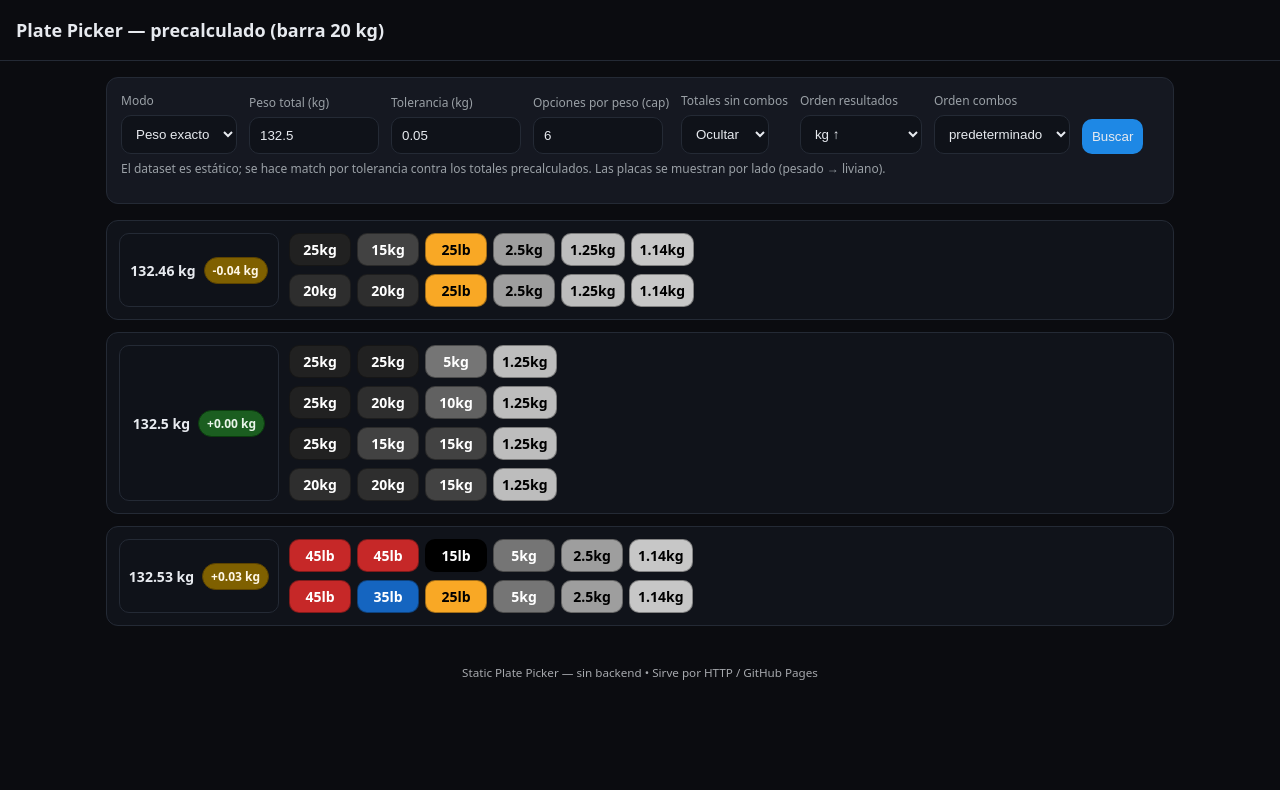
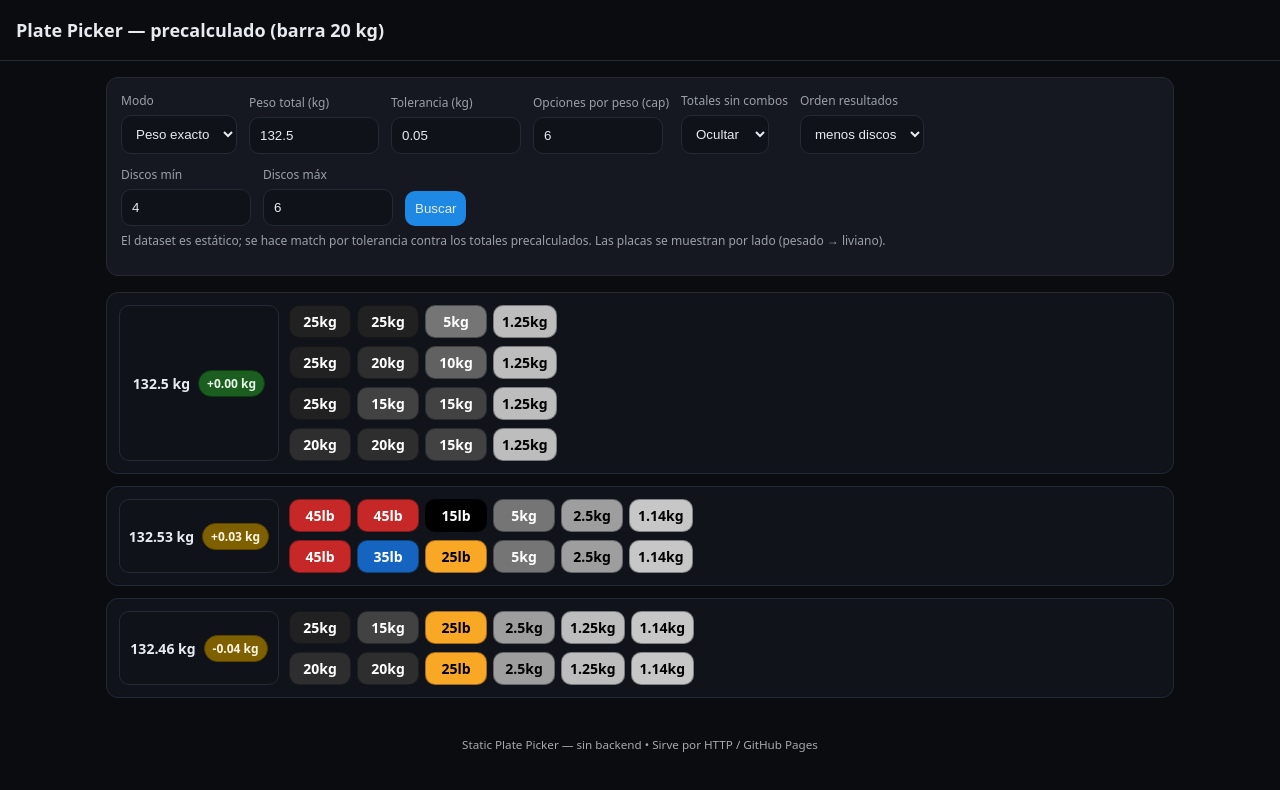
Before and after one commit to mateogon/plate-picker, a plain HTML site: page index.html in a window 1280 px wide. Both pictures are taken after a click on the button "Buscar". Drawn offline with Linux system fonts and the light colour scheme.

Commit message:
Prioritize fewer plates when sorting results

```diff
--- a/assets/js/app.js
+++ b/assets/js/app.js
@@ -1,8 +1,7 @@
 import { loadData, DATA, INDEX } from "./data.js";
 import { nearestKeys, rangeKeys, sortResultsArray } from "./search.js";
 import { render } from "./render.js";
-import { loadState, bindStateAutosave } from "./state.js";
-import { fmt } from "./utils.js";
+import { loadState, bindStateAutosave, saveState } from "./state.js";
 
 const $ = (id) => document.getElementById(id);
 const modeSel = $("mode");
@@ -16,8 +15,9 @@ const tolInp = $("tol");
 const capPerWeight = $("capPerWeight");
 const emptyPolicy = $("emptyPolicy");
 const sortResults = $("sortResults");
-const sortCombos = $("sortCombos");
 const results = $("results");
+const minPlates = $("minPlates");
+const maxPlates = $("maxPlates");
 
 modeSel.addEventListener("change", ()=>{
   const isRange = modeSel.value === "range";
@@ -25,12 +25,11 @@ modeSel.addEventListener("change", ()=>{
   rangeBox.style.display = isRange ? "" : "none";
 });
 
-$("go").addEventListener("click", ()=>{
+function runSearch(resetRange = true){
   if (!DATA){ alert("Cargando datos…"); return; }
-  const cap = parseInt(capPerWeight.value || "6", 10);
-  const emptyPol = emptyPolicy.value;
-  const sortResMode = sortResults.value;
-  const sortCombosMode = sortCombos.value;
+  const cap = parseInt(capPerWeight?.value || "6", 10);
+  const emptyPol = emptyPolicy?.value || "hide";
+  const sortResMode = sortResults?.value || "asc";
 
   let keys = [];
   let target = null;
@@ -50,16 +49,53 @@ $("go").addEventListener("click", ()=>{
   for (const k of keys){
     const entry = INDEX.byKey.get(k.toFixed(2));
     if (!entry) continue;
+    const combos = (entry.combos || [])
+      .slice() // copia para no mutar el dataset original
+      .sort((a,b)=> a.length - b.length)
+      .slice(0, cap);
     itemsRaw.push({
       kg: entry.kg,
-      combos: (entry.combos || []).slice(0, cap)
+      combos,
+      minPlates: combos.length ? combos[0].length : Infinity
     });
   }
 
+  let minGlobal = Infinity, maxGlobal = -Infinity;
+  for (const it of itemsRaw){
+    if (it.minPlates < minGlobal) minGlobal = it.minPlates;
+    if (it.minPlates > maxGlobal) maxGlobal = it.minPlates;
+  }
+  if (!isFinite(minGlobal) || !isFinite(maxGlobal)){
+    minGlobal = 0; maxGlobal = 0;
+  }
+  minPlates.min = minGlobal; minPlates.max = maxGlobal;
+  maxPlates.min = minGlobal; maxPlates.max = maxGlobal;
+  let minVal, maxVal;
+  if (resetRange){
+    minVal = minGlobal;
+    maxVal = maxGlobal;
+  } else {
+    minVal = parseInt(minPlates.value || minGlobal, 10);
+    maxVal = parseInt(maxPlates.value || maxGlobal, 10);
+    if (minVal < minGlobal) minVal = minGlobal;
+    if (maxVal > maxGlobal) maxVal = maxGlobal;
+    if (minVal > maxVal) maxVal = minVal;
+  }
+  minPlates.value = String(minVal);
+  maxPlates.value = String(maxVal);
+
+  const itemsFiltered = itemsRaw.filter(it => it.minPlates >= minVal && it.minPlates <= maxVal);
+
   // Ordena resultados (tarjetas)
-  const items = sortResultsArray(itemsRaw, sortResMode, target);
-  render(results, items, { target, comboSort: sortCombosMode, emptyPolicy: emptyPol });
-});
+  const items = sortResultsArray(itemsFiltered, sortResMode, target);
+  render(results, items, { target, emptyPolicy: emptyPol });
+  saveState();
+}
+
+$("go").addEventListener("click", () => runSearch(true));
+
+minPlates?.addEventListener("change", () => runSearch(false));
+maxPlates?.addEventListener("change", () => runSearch(false));
 
 // Inicialización
 (async function init(){
--- a/assets/js/render.js
+++ b/assets/js/render.js
@@ -1,12 +1,10 @@
 import { fontContrast, fmt } from "./utils.js";
 import { DATA } from "./data.js";
-import { sortCombosInCard } from "./search.js";
 
 // Renderiza tarjetas en #results
 export function render(resultsRoot, items, opts = {}){
   const plates = DATA.meta.plates;
   const target = (opts && typeof opts.target === "number") ? opts.target : null;
-  const comboSort = (opts && opts.comboSort) ? opts.comboSort : "default";
   const emptyPolicy = (opts && opts.emptyPolicy) || "hide";
 
   resultsRoot.innerHTML = "";
@@ -44,9 +42,7 @@ export function render(resultsRoot, items, opts = {}){
       continue;
     }
 
-    const combosSorted = sortCombosInCard(row.combos, comboSort);
-
-    for (const combo of combosSorted){
+    for (const combo of row.combos){
       const line = document.createElement("div");
       line.className = "line";
       for (const idx of combo){
--- a/assets/js/search.js
+++ b/assets/js/search.js
@@ -16,22 +16,49 @@ export function nearestKeys(keys, target, tol){
     return arr;
   }
 
-  export function sortResultsArray(items, mode, target){
+export function sortResultsArray(items, mode, target){
     const arr = items.slice();
-    if (mode === "asc") arr.sort((a,b)=> a.kg - b.kg);
-    else if (mode === "desc") arr.sort((a,b)=> b.kg - a.kg);
-    else if (mode === "closest" && typeof target === "number")
-      arr.sort((a,b)=> Math.abs(a.kg - target) - Math.abs(b.kg - target));
-    else if (mode === "farthest" && typeof target === "number")
-      arr.sort((a,b)=> Math.abs(b.kg - target) - Math.abs(a.kg - target));
-    else arr.sort((a,b)=> a.kg - b.kg);
+    if (mode === "asc") {
+      arr.sort((a,b)=> {
+        const diff = a.kg - b.kg;
+        if (diff !== 0) return diff;
+        return a.minPlates - b.minPlates;
+      });
+    }
+    else if (mode === "desc") {
+      arr.sort((a,b)=> {
+        const diff = b.kg - a.kg;
+        if (diff !== 0) return diff;
+        return a.minPlates - b.minPlates;
+      });
+    }
+    else if (mode === "closest" && typeof target === "number") {
+      arr.sort((a,b)=> {
+        const da = Math.abs(a.kg - target);
+        const db = Math.abs(b.kg - target);
+        if (da !== db) return da - db;
+        return a.minPlates - b.minPlates;
+      });
+    }
+    else if (mode === "farthest" && typeof target === "number") {
+      arr.sort((a,b)=> {
+        const da = Math.abs(a.kg - target);
+        const db = Math.abs(b.kg - target);
+        if (da !== db) return db - da;
+        return a.minPlates - b.minPlates;
+      });
+    }
+    else if (mode === "plates") {
+      arr.sort((a,b)=> {
+        const diff = a.minPlates - b.minPlates;
+        if (diff !== 0) return diff;
+        if (typeof target === "number")
+          return Math.abs(a.kg - target) - Math.abs(b.kg - target);
+        return a.kg - b.kg;
+      });
+    }
+    else {
+      arr.sort((a,b)=> a.kg - b.kg);
+    }
     return arr;
   }
-
-  export function sortCombosInCard(combos, mode){
-    const out = combos.slice();
-    if (mode === "fewest") out.sort((a,b)=> a.length - b.length);
-    else if (mode === "most") out.sort((a,b)=> b.length - a.length);
-    // 'default': respeta el orden del JSON (ya rankeado en el generador)
-    return out;
-  }
--- a/assets/js/state.js
+++ b/assets/js/state.js
@@ -1,7 +1,7 @@
 // Persistencia simple de opciones en localStorage
 const STATE_KEYS = [
     "mode","exactKg","minKg","maxKg","stepKg",
-    "tol","capPerWeight","emptyPolicy","sortResults","sortCombos"
+    "tol","capPerWeight","emptyPolicy","sortResults","minPlates","maxPlates"
   ];
 
   export function loadState(){
--- a/index.html
+++ b/index.html
@@ -64,6 +64,7 @@
       <div>
         <label for="sortResults">Orden resultados</label>
         <select id="sortResults">
+          <option value="plates" selected>menos discos</option>
           <option value="asc">kg ↑</option>
           <option value="desc">kg ↓</option>
           <option value="closest">± a meta</option>
@@ -71,13 +72,15 @@
         </select>
       </div>
 
-      <div>
-        <label for="sortCombos">Orden combos</label>
-        <select id="sortCombos">
-          <option value="default">predeterminado</option>
-          <option value="fewest">menos discos</option>
-          <option value="most">más discos</option>
-        </select>
+      <div class="row">
+        <div>
+          <label for="minPlates">Discos mín</label>
+          <input id="minPlates" type="number" value="0" />
+        </div>
+        <div>
+          <label for="maxPlates">Discos máx</label>
+          <input id="maxPlates" type="number" value="0" />
+        </div>
       </div>
 
       <div>
```
